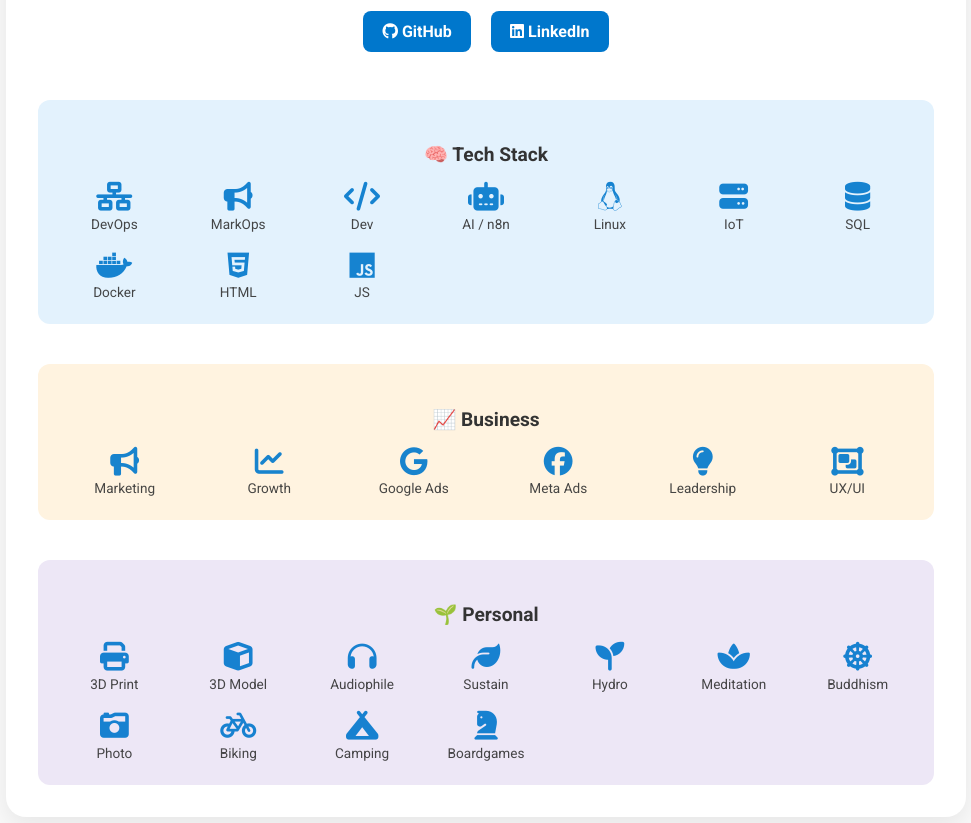
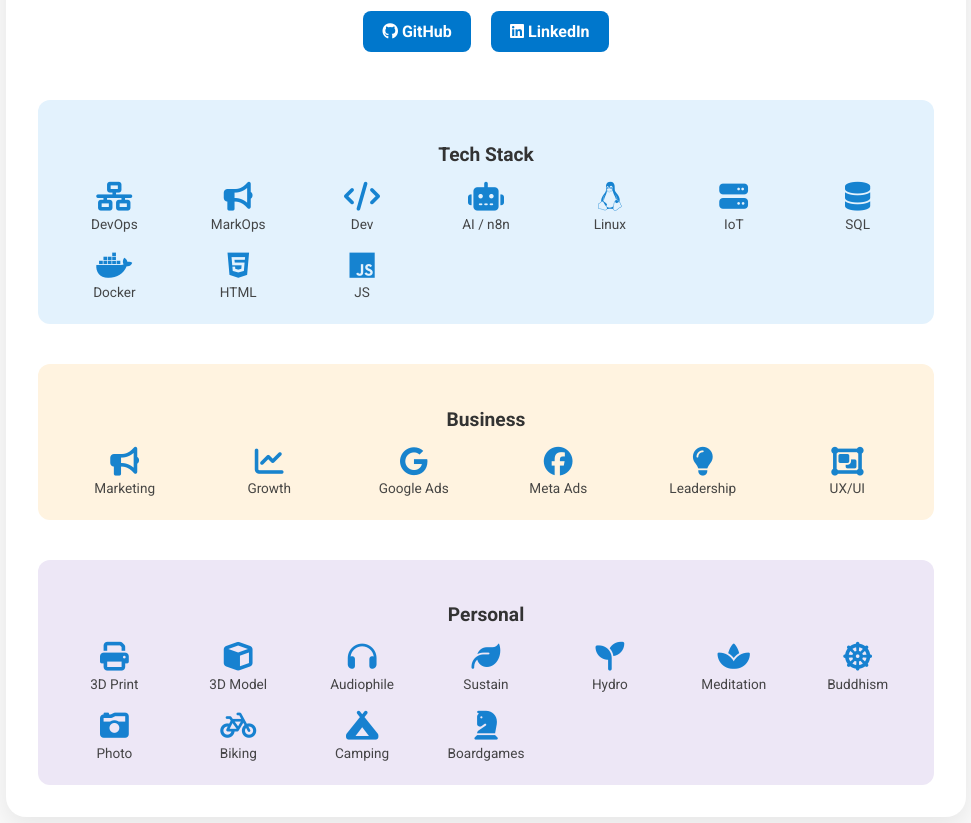
Before and after one commit to grrek/about-me, a plain HTML site: page index.html in a window 1280 px wide. Shown: the part 417-1240 px from the top of the page, without its empty margins (154-1125 px from the left). Drawn offline with Linux system fonts and the light colour scheme.

Commit message:
Update index.html

```diff
--- a/index.html
+++ b/index.html
@@ -194,7 +194,7 @@
     </div>
     <div class="skills">
       <div class="skills-category tech">
-        <h3>🧠 Tech Stack</h3>
+        <h3>Tech Stack</h3>
         <div class="skills-grid">
           <div class="skill"><i class="fas fa-network-wired" title="DevOps"></i>DevOps</div>
           <div class="skill"><i class="fas fa-bullhorn" title="Marketing Operations"></i>MarkOps</div>
@@ -210,7 +210,7 @@
       </div>
 
       <div class="skills-category business">
-        <h3>📈 Business</h3>
+        <h3>Business</h3>
         <div class="skills-grid">
           <div class="skill"><i class="fas fa-bullhorn" title="Marketing Operations"></i>Marketing</div>
           <div class="skill"><i class="fas fa-chart-line" title="Growth Hacking"></i>Growth</div>
@@ -222,7 +222,7 @@
       </div>
 
       <div class="skills-category personal">
-        <h3>🌱 Personal</h3>
+        <h3>Personal</h3>
         <div class="skills-grid">
           <div class="skill"><i class="fas fa-print" title="3D Printing"></i>3D Print</div>
           <div class="skill"><i class="fas fa-cube" title="3D Modeling"></i>3D Model</div>
```
